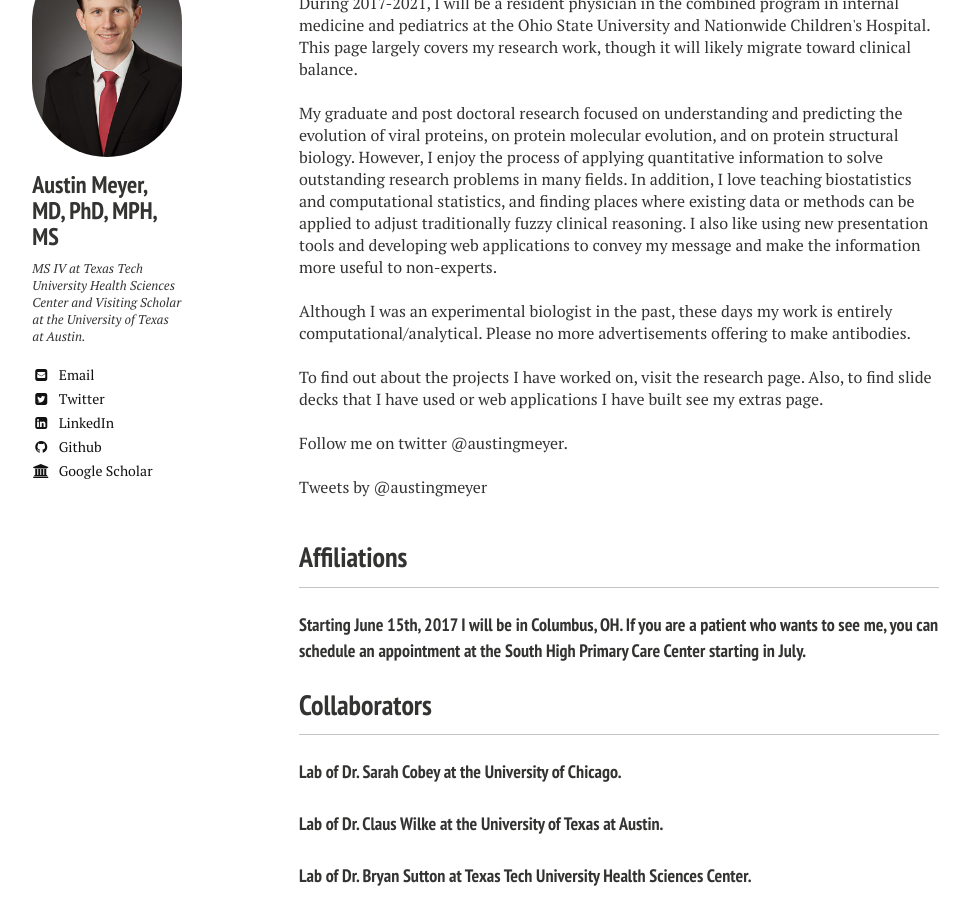
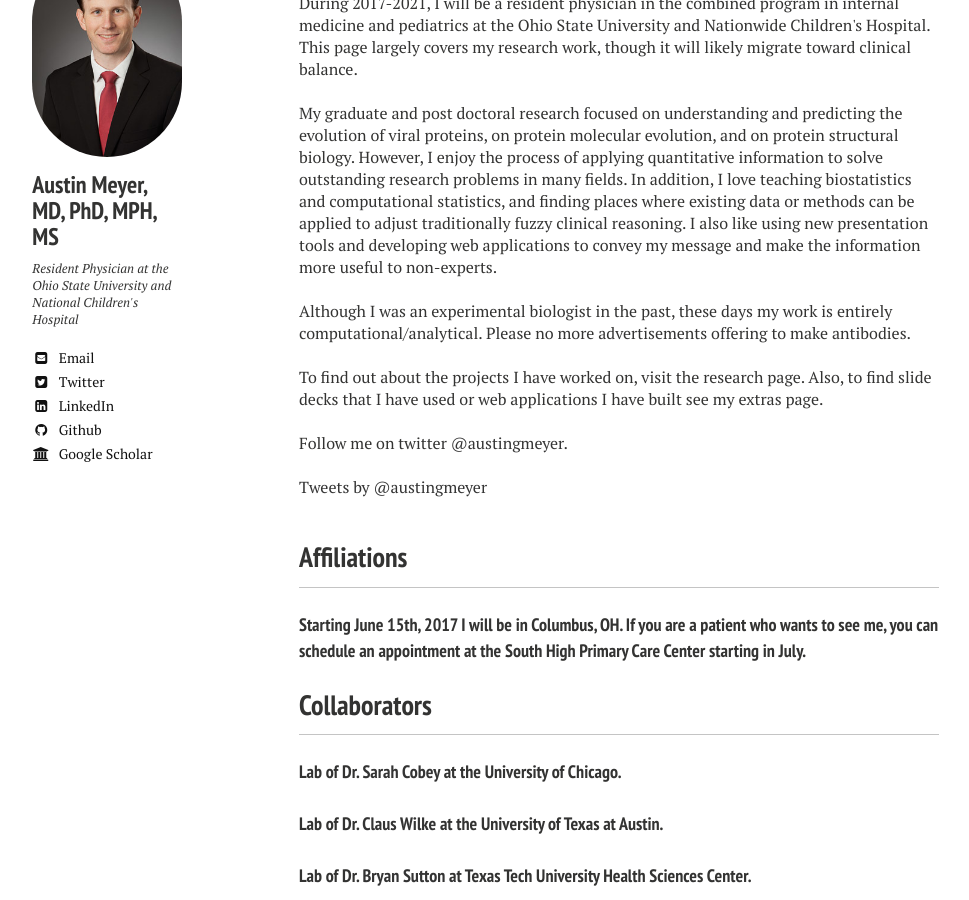
Before and after one commit to ausmeyer/ausmeyer.github.io, a Jekyll site: the page built from index.md, in a window 1280 px wide and 900 px high, scrolled down 498 px. Shown: the whole window, without its empty margins (21-990 px from the left). Built offline with Jekyll 4.4.1, drawn with Linux system fonts in a browser that asks for light colours; nearby versions of some CDN libraries; comment, search, counter and statistics services are not loaded.

Commit message:
Update bio.

```diff
--- a/_config.yml
+++ b/_config.yml
@@ -43,7 +43,7 @@ titlecase: true
 owner:
   name: "Austin Meyer, MD, PhD, MPH, MS"
   avatar: bio-photo_small.png
-  bio: "MS IV at Texas Tech University Health Sciences Center and Visiting Scholar at the University of Texas at Austin."
+  bio: "Resident Physician at the Ohio State University and National Children's Hospital"
   email: austin.meyer@utexas.edu
   disqus-shortname:
   twitter: austingmeyer
```
